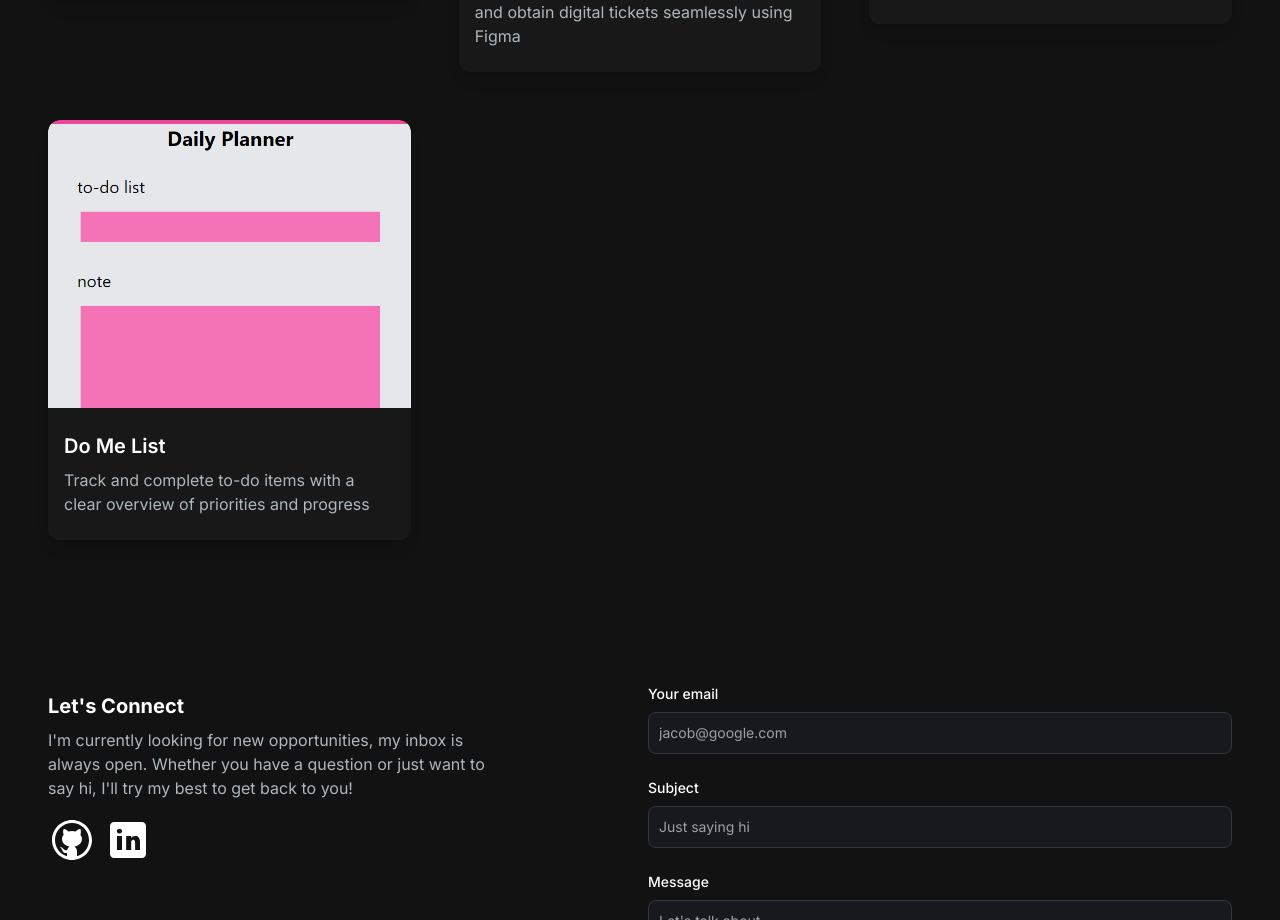
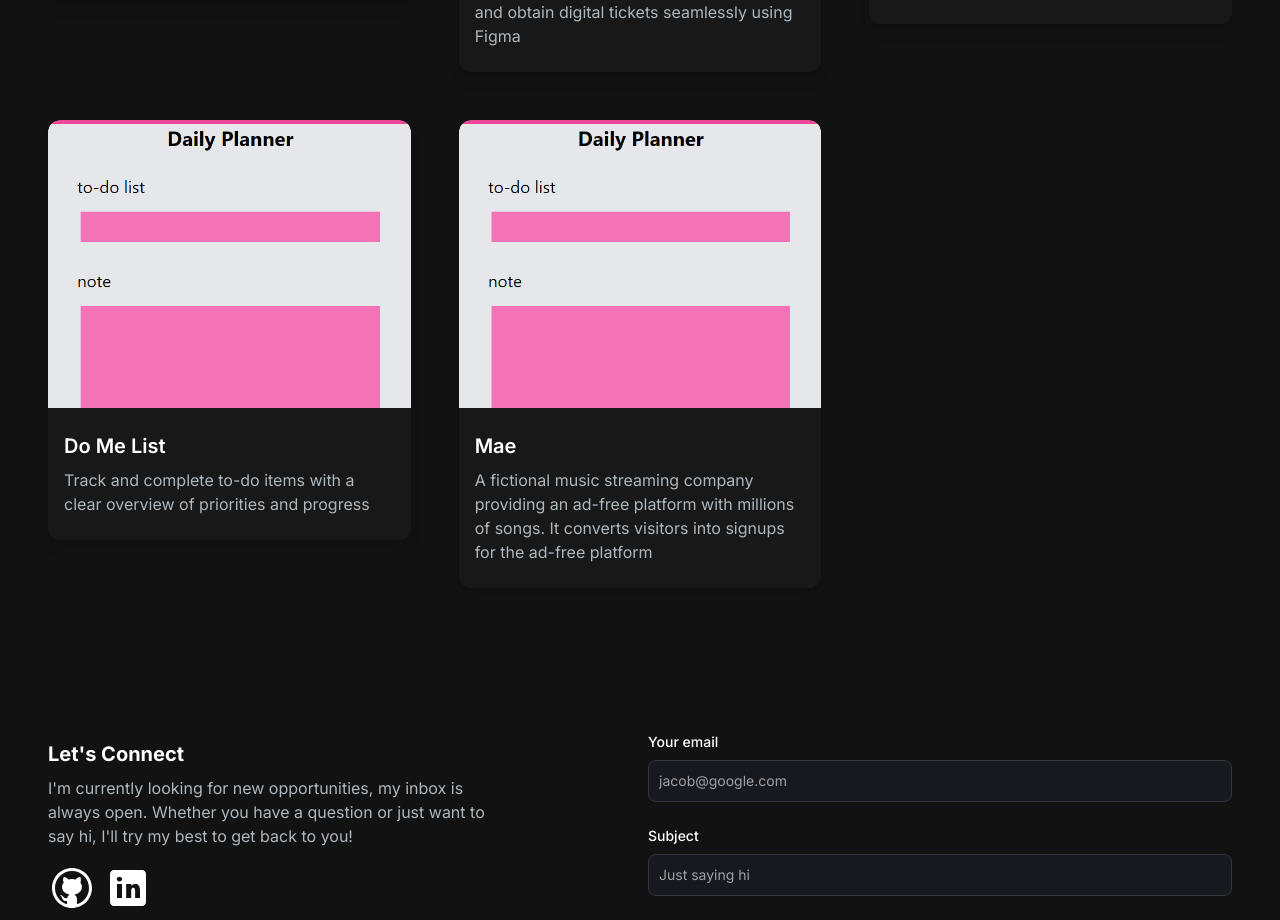
Before and after one commit to Melissamae-sudo/My-Portfolio, a Next.js app: page / in a window 1280 px wide. Shown: the part 2208-3128 px from the top of the page. Built offline with nearby package versions, Linux system fonts and the light colour scheme.

Commit message:
Update ProjectsSection.jsx

```diff
--- a/src/app/components/ProjectsSection.jsx
+++ b/src/app/components/ProjectsSection.jsx
@@ -32,6 +32,14 @@ const projectsData = [
     id: 4,
     title: "Do Me List",
     description: " Track and complete to-do items with a clear overview of priorities and progress",
+    image: "/images/dome.png",
+    tag: ["Projects"],
+    gitUrl: "https://www.figma.com/proto/pUmVliyIWpckLc36Z4iDFX/Mae-Music?page-id=0%3A1&node-id=64-45&node-type=canvas&viewport=472%2C110%2C0.06&t=bwVBtfl57hCrl2ZZ-1&scaling=scale-down&content-scaling=fixed",
+  },
+    {
+    id: 5,
+    title: "Mae",
+    description: "A fictional music streaming company providing an ad-free platform with millions of songs. It converts visitors into signups for the ad-free platform",
     image: "/images/dome.png",
     tag: ["Projects"],
     gitUrl: "https://github.com/Melissamae-sudo/Do-Me-List",
```
